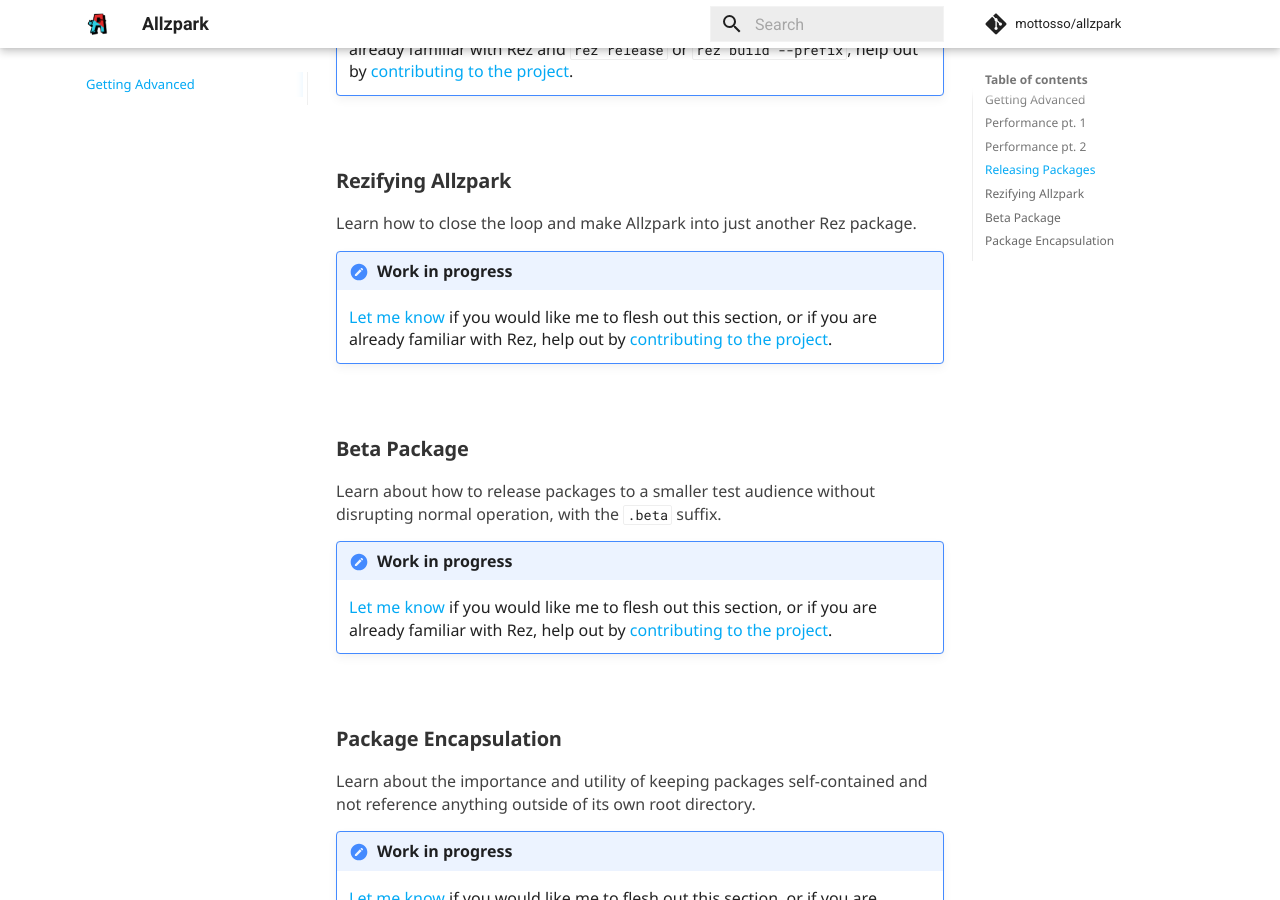
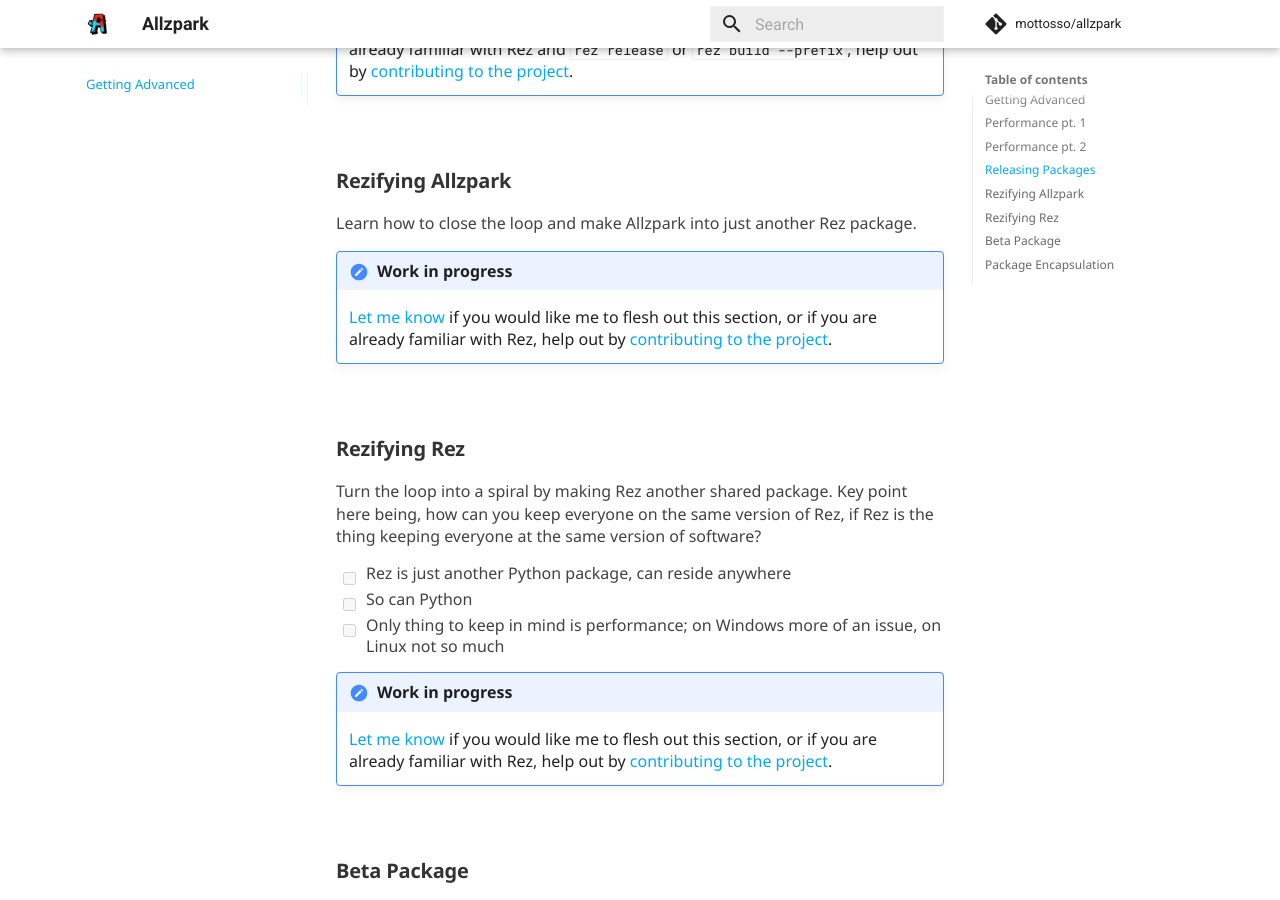
Before and after one commit to mottosso/allzpark, an MkDocs documentation site: the page built from docs/pages/getting-advanced.md, in a window 1280 px wide and 900 px high, scrolled down 1245 px. Built offline with MkDocs 1.6.1 and Material for MkDocs 9.7.7, drawn with Linux system fonts in a browser that asks for light colours; comment, search, counter and statistics services are not loaded.

Commit message:
Add note about Rez

```diff
--- a/docs/pages/getting-advanced.md
+++ b/docs/pages/getting-advanced.md
@@ -48,6 +48,19 @@
 
 <br>
 
+### Rezifying Rez
+
+Turn the loop into a spiral by making Rez another shared package. Key point here being, how can you keep everyone on the same version of Rez, if Rez is the thing keeping everyone at the same version of software?
+
+- [ ] Rez is just another Python package, can reside anywhere
+- [ ] So can Python
+- [ ] Only thing to keep in mind is performance; on Windows more of an issue, on Linux not so much
+
+!!! note "Work in progress"
+	[Let me know](https://github.com/mottosso/allzpark/issues) if you would like me to flesh out this section, or if you are already familiar with Rez, help out by [contributing to the project](/contributing).
+
+<br>
+
 ### Beta Package
 
 Learn about how to release packages to a smaller test audience without disrupting normal operation, with the `.beta` suffix.
```
